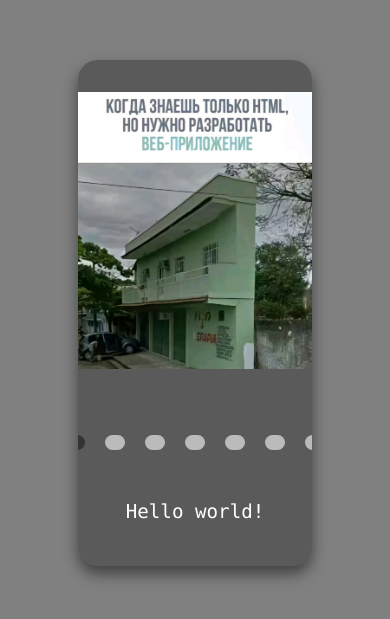
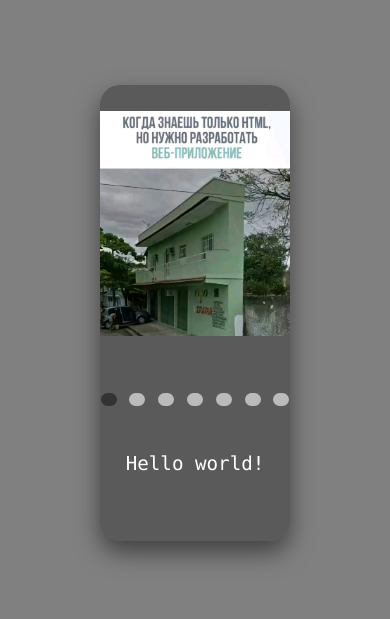
Before and after one commit to anagronn/cssMemeSlider, a plain HTML site: page cssMemeSlider/index.html in a window 390 px wide. Shown: the part 109-728 px from the top of the page. Drawn offline with Linux system fonts and the light colour scheme.

Commit message:
fix: remove absolute units (Mon, Sep 16, 2024 6:16:01 PM)

```diff
--- a/cssMemeSlider/style.css
+++ b/cssMemeSlider/style.css
@@ -8,17 +8,18 @@ body {
 }
 
 .slider-container {
+  margin: 6.25rem;
   overflow: hidden;
-  max-width: 1400px;
-  max-height: 970px;
+  max-width: 87.5rem;
+  max-height: 60.625rem;
   width: 60%;
   display: flex;
   flex-direction: column;
   justify-content: center;
   align-items: center;
   background-color: rgba(0, 0, 0, 0.3);
-  border-radius: 20px;
-  box-shadow: 0 8px 15px rgba(0, 0, 0, 0.5);
+  border-radius: 1.25rem;
+  box-shadow: 0 0.7rem 1.5rem rgba(0, 0, 0, 0.5);
 }
 
 input {
@@ -34,13 +35,13 @@ input {
   width: 100%;
   font-family: 'Consolas';
   color: white;
-  margin: 10px;
+  margin: 0.7rem;
   font-size: 1.5rem;
 }
 
 .slides {
   width: 700%;
-  max-height: 850px;
+  max-height: 53.125rem;
   display: flex;
   align-items: center;
   transition: transform 1s ease-in-out;
@@ -50,36 +51,36 @@ input {
 .captions{
   width: 700%;
   display: flex;
-  padding-left: 20px;
+  padding-left: 1.25rem;
   align-self: flex-start;
   justify-content: space-between;
-  margin-top: 30px;
+  margin-top: 1.875rem;
   transition: transform 0.2s ease-in-out;
 }
 
 img {
-  max-height: 800px;
+  max-height: 50rem;
 }
 
 .controls {
-  margin: 40px;
-  margin-top: -40px;
+  margin: 2.5rem;
+  margin-top: -2.5rem;
   align-self: flex-end;
   display: flex;
 }
 
 .control > div{
-  width: 20px;
-  height: 15px;
+  width: 1.25rem;
+  height: 1rem;
   background-color: #bbb;
-  border-radius: 100px;
+  border-radius: 1.25rem;
   transition: background-color 0.5s ease-in-out;
 }
 
 .control{
   position: static;
   z-index: 1;
-  padding: 10px;
+  padding: 0.625rem;
   cursor: pointer;
 }
 
@@ -134,11 +135,11 @@ img {
 
 @media screen and (max-width: 990px) {
   .controls{
-    margin: 20px;
+    margin: 1.25rem;
     align-self: center;
   }
   .caption{
-    margin: 20px;
+    margin: 1.25rem;
     text-align: center;
   }
   .captions{
@@ -147,3 +148,15 @@ img {
     padding: 0;
   }
 }
+
+
+@media screen and (max-width: 499px) {
+  .control > div{
+    width: 1rem;
+    height: 0.8rem;
+  }
+
+  .control{
+    padding: 0.4rem;
+  }
+}
```
